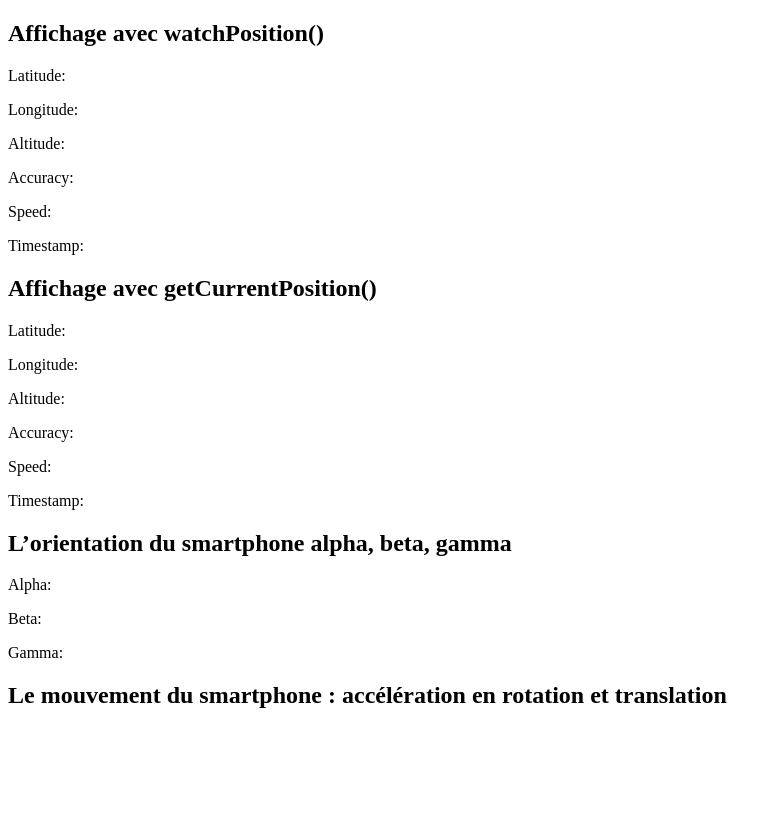
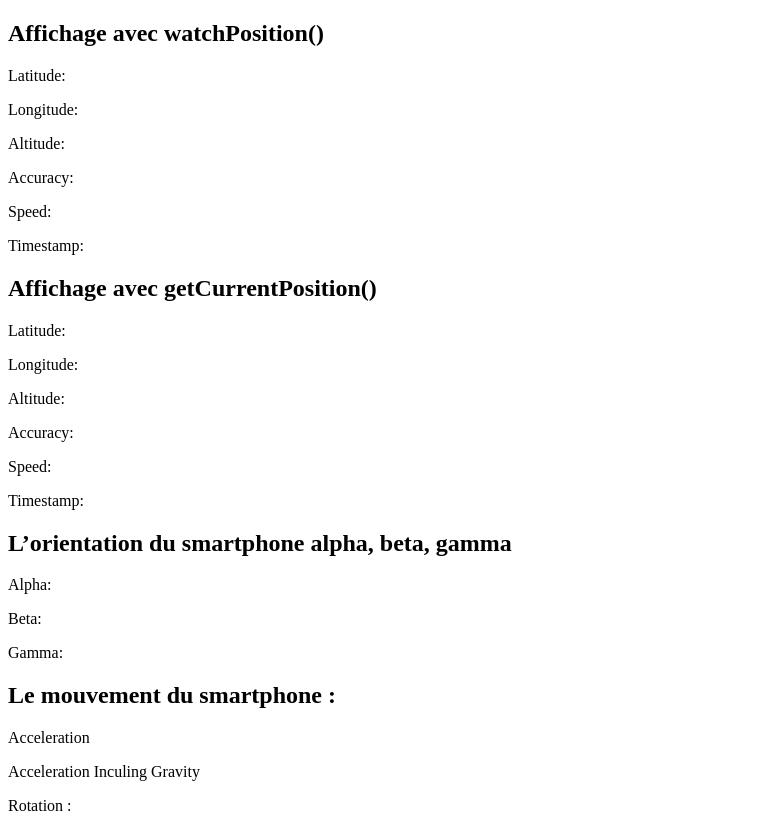
Before and after one commit to ydbl/ydbl.github.io, a plain HTML site: page TD1/index.html in a window 1280 px wide. Shown: the whole page, without its empty margins (0-782 px from the left). Before the commit the page ends 800 px from the top, so only its background shows below. Drawn offline with Linux system fonts and the light colour scheme.

Commit message:
Update index.html

```diff
--- a/TD1/index.html
+++ b/TD1/index.html
@@ -27,11 +27,11 @@
     <p>Gamma: <span id="gamma"></span></p>
 
     <h2>
-      Le mouvement du smartphone : accélération en rotation et translation
+      Le mouvement du smartphone :
     </h2>
-    <p id="acceleration"></p>
-    <p id="accelerationIncludingGravity"></p>
-    <p id="rotationRate"></p>
+    <p id="acceleration"> Acceleration</p>
+    <p id="accelerationIncludingGravity"> Acceleration Inculing Gravity</p>
+    <p id="rotationRate"> Rotation :</p>
 
   </body>
   <script type="text/javascript">
```
